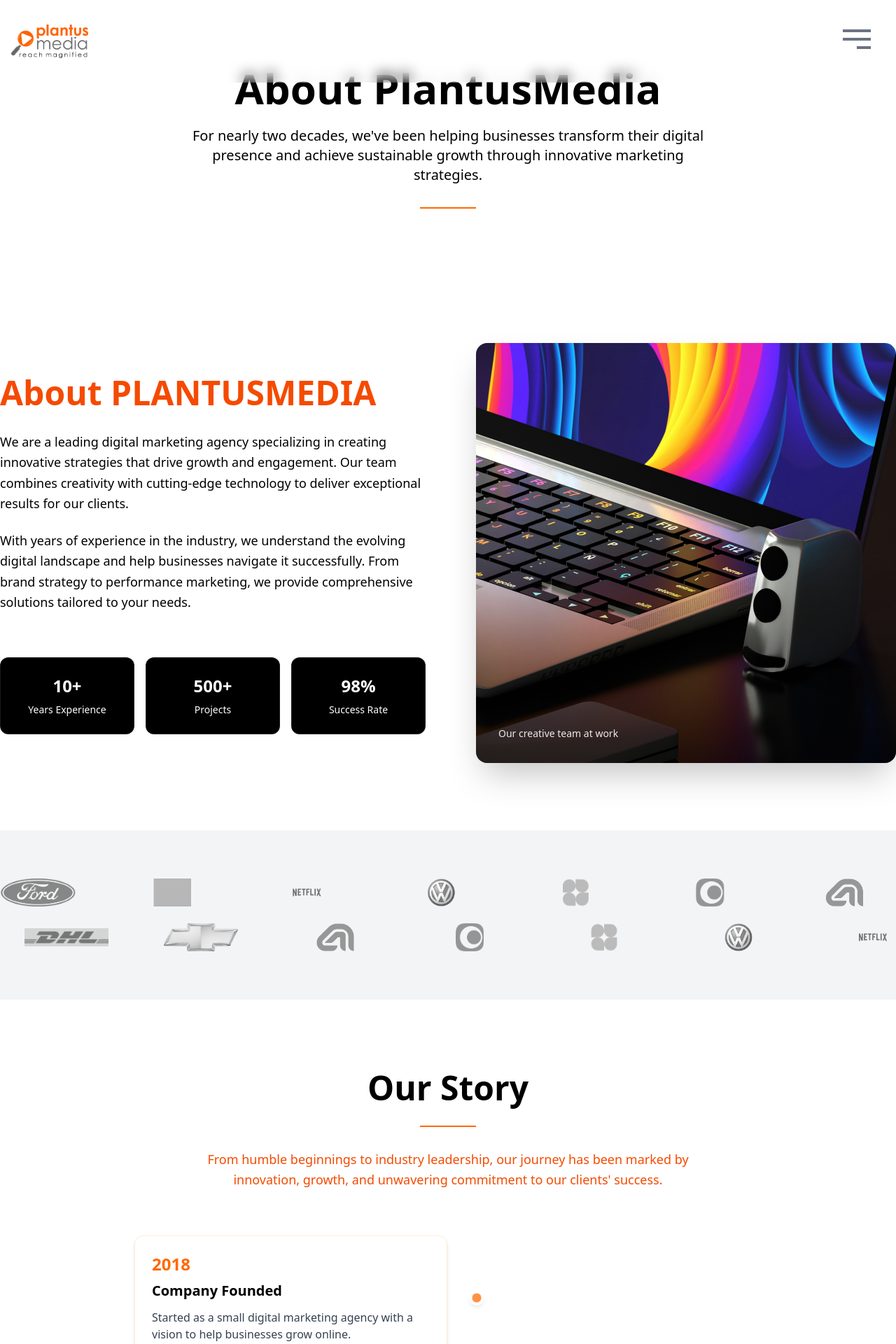
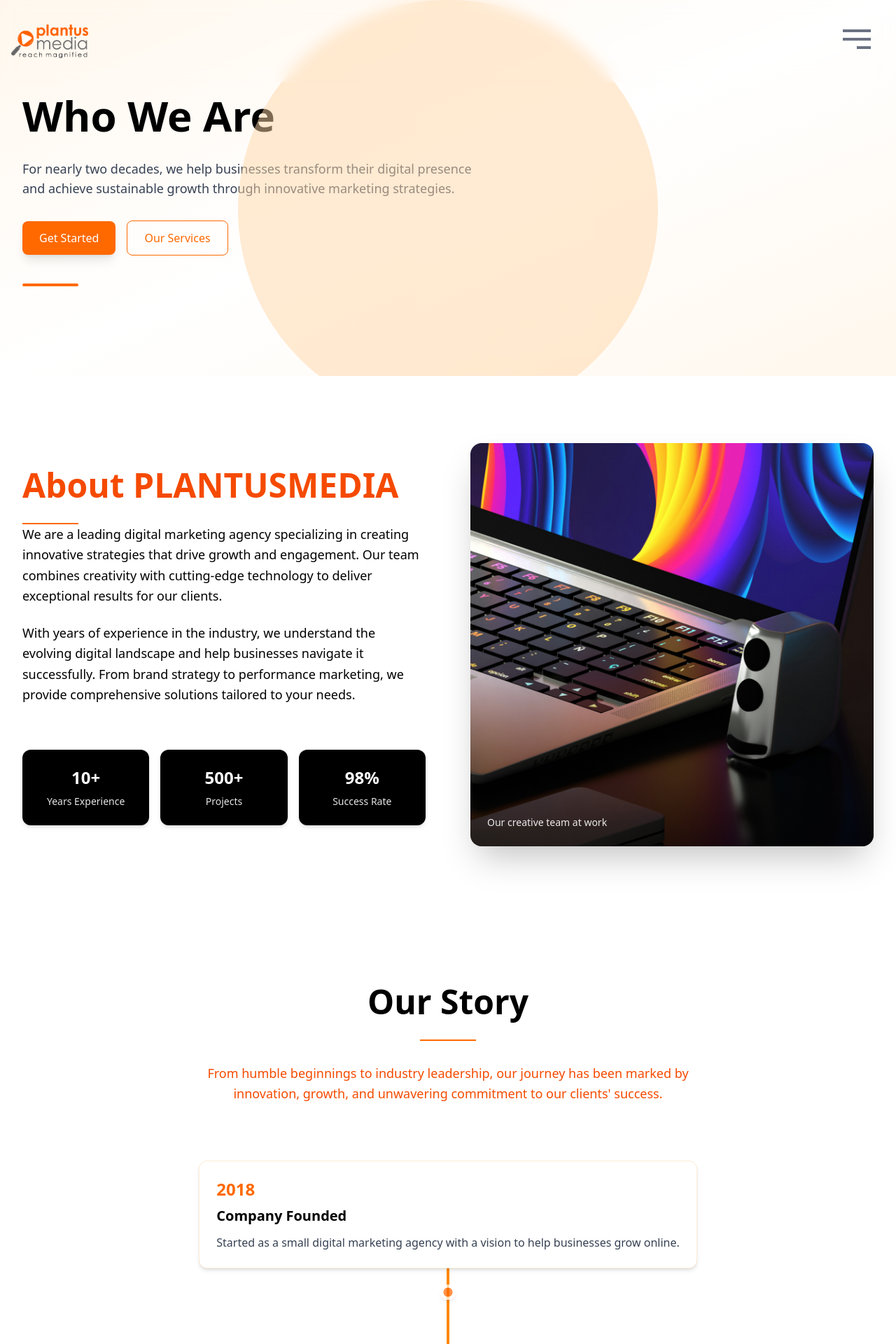
Before and after one commit to Mrpradhanji/NEXA, a Next.js app in the folder app/: page /About in a window 1280 px wide. Shown: the top 1920 px of the page at 70% size. Built offline with nearby package versions, Linux system fonts and the light colour scheme; grey boxes are pictures that could not be loaded.

Commit message:
bug fixed

```diff
--- a/app/app/About/page.tsx
+++ b/app/app/About/page.tsx
@@ -12,14 +12,12 @@
 import { motion, useScroll, useSpring } from "framer-motion";
 import AboutUs from "../components/AboutUs";
 import { InfiniteMovingCardsDemo } from "../components/Testimonials";
-import ClientsMarquee from "../components/ClientsMarquee";
 import Footer from "../components/Footer";
 import CTAButton from "../components/Button";
 
 export default function AboutPage() {
   const ref = useRef(null);
 
-  // Scroll animation for vertical timeline line
   const { scrollYProgress } = useScroll({
     target: ref,
     offset: ["start 200px", "end end"],
@@ -145,59 +143,80 @@
   return (
     <div className="min-h-screen bg-white">
       {/* Hero Section */}
-      <section className="py-24 px-4">
-        <div className="container mx-auto text-center">
+      <section className="relative py-16 sm:py-20 md:py-24 lg:py-32 px-4 sm:px-6 md:px-8 bg-gradient-to-br from-orange-50 via-white to-orange-50 overflow-hidden">
+        <div className="absolute top-0 left-1/2 -translate-x-1/2 w-[300px] h-[300px] sm:w-[400px] sm:h-[400px] md:w-[500px] md:h-[500px] lg:w-[600px] lg:h-[600px] bg-orange-200 opacity-20 rounded-full animate-pulse"></div>
+
+        <div className="container mx-auto flex flex-col-reverse lg:flex-row items-center justify-between gap-12 lg:gap-8">
+          {/* Text Content */}
+          <div className="text-center lg:text-left lg:max-w-xl xl:max-w-2xl">
             <motion.h1
-            initial={{ opacity: 0, y: 30 }}
+              initial={{ opacity: 0, y: 40 }}
               animate={{ opacity: 1, y: 0 }}
               transition={{ duration: 0.8 }}
-            className="text-5xl md:text-6xl font-bold text-black mb-6"
+              className="text-3xl xs:text-4xl sm:text-5xl lg:text-6xl font-extrabold text-black mb-4 sm:mb-6 leading-tight"
             >
-            About PlantusMedia
+              Who We Are
             </motion.h1>
+
             <motion.p
-            initial={{ opacity: 0, y: 30 }}
+              initial={{ opacity: 0, y: 40 }}
               animate={{ opacity: 1, y: 0 }}
               transition={{ duration: 0.8, delay: 0.2 }}
-            className="text-xl text-black max-w-3xl mx-auto mb-8"
+              className="text-base sm:text-lg text-gray-700 mb-6 sm:mb-8"
             >
-            For nearly two decades, we&apos;ve been helping businesses transform
-            their digital presence and achieve sustainable growth through
-            innovative marketing strategies.
+              For nearly two decades, we help businesses transform their digital
+              presence and achieve sustainable growth through innovative
+              marketing strategies.
             </motion.p>
+
             <motion.div
               initial={{ opacity: 0, y: 30 }}
               animate={{ opacity: 1, y: 0 }}
               transition={{ duration: 0.8, delay: 0.4 }}
-            className="w-20 h-0.5 bg-orange-500 mx-auto"
+              className="flex flex-col sm:flex-row justify-center lg:justify-start items-center gap-3 sm:gap-4"
+            >
+              <Link href="/contact" className="w-full sm:w-auto">
+                <button className="bg-orange-500 text-white px-5 sm:px-6 py-2.5 sm:py-3 rounded-lg font-medium shadow-lg hover:bg-orange-600 transition-all w-full">
+                  Get Started
+                </button>
+              </Link>
+              <Link href="/services" className="w-full sm:w-auto">
+                <button className="border border-orange-500 text-orange-500 px-5 sm:px-6 py-2.5 sm:py-3 rounded-lg font-medium hover:bg-orange-50 transition-all w-full">
+                  Our Services
+                </button>
+              </Link>
+            </motion.div>
+
+            <motion.div
+              initial={{ width: 0 }}
+              animate={{ width: 80 }}
+              transition={{ duration: 1, delay: 0.6 }}
+              className="h-1 bg-orange-500 mt-8 sm:mt-10 rounded-full mx-auto lg:mx-0"
             />
+          </div>
         </div>
       </section>
 
       {/* About Us Component */}
       <AboutUs />
 
-      {/* Clients Marquee */}
-      <ClientsMarquee />
-
       {/* Our Story Section with Scroll Animation */}
-      <section className="py-24 px-4 relative">
+      <section className="py-16 sm:py-20 md:py-24 px-4 sm:px-6 md:px-8 relative">
         <div className="absolute inset-0 bg-gradient-to-b from-transparent via-white/5 to-transparent"></div>
 
         <div className="container mx-auto relative" ref={ref}>
-          {/* Heading */}
           <motion.div
             initial={{ opacity: 0, y: 30 }}
             whileInView={{ opacity: 1, y: 0 }}
-            viewport={{ once: true }}
+            viewport={{ once: true, margin: "-50px" }}
             transition={{ duration: 0.6 }}
-            className="text-center mb-16"
+            className="text-center mb-12 sm:mb-16 md:mb-20"
           >
-            <h2 className="text-4xl sm:text-5xl font-bold text-black leading-tight mb-6">
+            <h2 className="text-3xl sm:text-4xl md:text-5xl font-bold text-black leading-tight mb-4 sm:mb-6">
               Our Story
             </h2>
-            <div className="w-20 h-0.5 bg-orange-500 mx-auto mb-8"></div>
-            <p className="text-orange-600 text-lg max-w-3xl mx-auto leading-relaxed">
+            <div className="w-16 sm:w-20 h-0.5 bg-orange-500 mx-auto mb-6 sm:mb-8"></div>
+            <p className="text-orange-600 text-base sm:text-lg max-w-3xl mx-auto leading-relaxed">
               From humble beginnings to industry leadership, our journey has
               been marked by innovation, growth, and unwavering commitment to
               our clients&apos; success.
@@ -205,41 +224,35 @@
           </motion.div>
 
           {/* Timeline */}
-          <div className="relative max-w-4xl mx-auto">
-            {/* Animated vertical line */}
+          <div className="relative max-w-4xl mx-auto px-4 sm:px-6">
             <motion.div
               style={{ scaleY }}
-              className="absolute left-1/2 top-0 w-1 bg-orange-400 origin-top -translate-x-1/2"
+              className="absolute left-1/2 top-0 w-0.5 sm:w-1 bg-orange-400 origin-top -translate-x-1/2 h-full"
             />
-
-            <ol className="space-y-16 relative">
+            <ol className="space-y-12 sm:space-y-16 relative">
               {timeline.map((item, index) => (
                 <motion.li
                   key={index}
-                  initial={{ opacity: 0, x: index % 2 === 0 ? -80 : 80 }}
+                  initial={{ opacity: 0, x: index % 2 === 0 ? -30 : 30 }}
                   whileInView={{ opacity: 1, x: 0 }}
-                  viewport={{ once: true, amount: 0.6 }}
-                  transition={{ duration: 0.6, delay: index * 0.1 }}
-                  className={`relative flex flex-col md:flex-row items-center ${
-                    index % 2 === 0 ? "md:flex-row" : "md:flex-row-reverse"
-                  }`}
+                  viewport={{ once: true, margin: "-50px", amount: 0.3 }}
+                  transition={{ duration: 0.5, delay: index * 0.1 }}
+                  className="relative flex flex-col items-center"
                 >
-                  {/* Card */}
                   <div
-                    className={`flex-1 p-6 bg-white rounded-xl shadow-md hover:shadow-lg border border-orange-100 transition-all duration-300 hover:bg-orange-50 ${
-                      index % 2 === 0 ? "md:mr-8" : "md:ml-8"
-                    }`}
+                    className={`w-full sm:w-auto flex-1 p-5 sm:p-6 bg-white rounded-xl shadow-md hover:shadow-lg border border-orange-100 transition-all duration-300 hover:bg-orange-50`}
                   >
-                    <div className="text-2xl font-bold text-orange-500 mb-2">
+                    <div className="text-xl sm:text-2xl font-bold text-orange-500 mb-2">
                       {item.year}
                     </div>
-                    <h3 className="text-xl font-semibold text-black mb-3">
+                    <h3 className="text-lg sm:text-xl font-semibold text-black mb-2 sm:mb-3">
                       {item.title}
                     </h3>
-                    <p className="text-gray-700">{item.description}</p>
+                    <p className="text-gray-700 text-sm sm:text-base">
+                      {item.description}
+                    </p>
                   </div>
 
-                  {/* Animated Dot */}
                   <motion.div
                     whileInView={{ scale: [1, 1.3, 1], opacity: [0.6, 1, 0.8] }}
                     transition={{
@@ -247,9 +260,8 @@
                       repeat: Infinity,
                       repeatType: "mirror",
                     }}
-                    className="w-5 h-5 bg-orange-500 rounded-full border-4 border-white z-10 shadow-md"
+                    className="w-4 h-4 sm:w-5 sm:h-5 bg-orange-500 rounded-full border-4 border-white z-10 shadow-md my-4 sm:my-6"
                   />
-                  <div className="flex-1"></div>
                 </motion.li>
               ))}
             </ol>
@@ -258,46 +270,50 @@
       </section>
 
       {/* Team Section */}
-      <section className="py-24 px-4 bg-gray-50">
-        <div className="container mx-auto text-center mb-16">
-          <h2 className="text-4xl sm:text-5xl font-bold text-black mb-6">
+      <section className="py-16 sm:py-20 md:py-24 px-4 sm:px-6 md:px-8 bg-gray-50">
+        <div className="container mx-auto text-center mb-12 sm:mb-16">
+          <h2 className="text-3xl sm:text-4xl md:text-5xl font-bold text-black mb-4 sm:mb-6">
             Meet Our Team
           </h2>
-          <div className="w-20 h-0.5 bg-orange-500 mx-auto mb-8"></div>
-          <p className="text-orange-600 text-lg max-w-3xl mx-auto">
+          <div className="w-16 sm:w-20 h-0.5 bg-orange-500 mx-auto mb-6 sm:mb-8"></div>
+          <p className="text-orange-600 text-base sm:text-lg max-w-3xl mx-auto">
             Our diverse team of experts brings creativity, technical expertise,
             and strategic thinking to every project.
           </p>
         </div>
 
-        {/* Team Grid */}
-        <div className="container mx-auto grid grid-cols-1 md:grid-cols-2 lg:grid-cols-4 gap-8">
+        <div className="container mx-auto grid grid-cols-1 sm:grid-cols-2 lg:grid-cols-4 gap-6 sm:gap-6 md:gap-8 px-4 sm:px-6">
           {teamMembers.map((member, index) => (
             <motion.div
               key={index}
-              initial={{ opacity: 0, y: 40 }}
+              initial={{ opacity: 0, y: 30 }}
               whileInView={{ opacity: 1, y: 0 }}
-              viewport={{ once: true }}
-              transition={{ duration: 0.6, delay: index * 0.2 }}
-              className="bg-white p-6 rounded-xl shadow-md hover:shadow-lg transition-all duration-300"
+              viewport={{ once: true, margin: "-50px" }}
+              transition={{ duration: 0.5, delay: index * 0.1 }}
+              className="bg-white p-4 sm:p-5 md:p-6 rounded-xl shadow-md hover:shadow-lg transition-all duration-300"
             >
-              <div className="w-32 h-32 mx-auto mb-6 rounded-full overflow-hidden">
+              <div className="w-24 h-24 sm:w-28 sm:h-28 md:w-32 md:h-32 mx-auto mb-4 sm:mb-6 rounded-full overflow-hidden">
                 <img
                   src={member.image}
                   alt={member.name}
                   className="w-full h-full object-cover"
+                  loading="lazy"
                 />
               </div>
-              <h3 className="text-xl font-bold text-black mb-2">
+              <h3 className="text-lg sm:text-xl font-bold text-black mb-1 sm:mb-2">
                 {member.name}
               </h3>
-              <p className="text-orange-500 font-medium mb-3">{member.role}</p>
-              <p className="text-gray-700 mb-4">{member.bio}</p>
-              <ul className="flex flex-wrap justify-center gap-2">
+              <p className="text-orange-500 text-sm sm:text-base font-medium mb-2 sm:mb-3">
+                {member.role}
+              </p>
+              <p className="text-gray-700 text-sm sm:text-base mb-3 sm:mb-4">
+                {member.bio}
+              </p>
+              <ul className="flex flex-wrap justify-center gap-1.5 sm:gap-2">
                 {member.expertise.map((skill, idx) => (
                   <li
                     key={idx}
-                    className="px-3 py-1 text-sm bg-orange-100 text-orange-700 rounded-full"
+                    className="px-2 py-0.5 sm:px-3 sm:py-1 text-xs sm:text-sm bg-orange-100 text-orange-700 rounded-full whitespace-nowrap"
                   >
                     {skill}
                   </li>
@@ -308,56 +324,58 @@
         </div>
       </section>
 
-      {/* Core Values */}
-      <section className="py-24 px-4 bg-white">
-        <div className="container mx-auto text-center mb-16">
-          <h2 className="text-4xl sm:text-5xl font-bold text-black mb-6">
+      {/* Core Values Section */}
+      <section className="py-16 sm:py-20 md:py-24 px-4 sm:px-6 md:px-8 bg-white">
+        <div className="container mx-auto text-center mb-12 sm:mb-16">
+          <h2 className="text-3xl sm:text-4xl md:text-5xl font-bold text-black mb-4 sm:mb-6">
             Our Core Values
           </h2>
-          <div className="w-20 h-0.5 bg-orange-500 mx-auto mb-8"></div>
-          <p className="text-orange-600 text-lg max-w-3xl mx-auto">
+          <div className="w-16 sm:w-20 h-0.5 bg-orange-500 mx-auto mb-6 sm:mb-8"></div>
+          <p className="text-orange-600 text-base sm:text-lg max-w-3xl mx-auto">
             These guiding principles define who we are, how we work, and what we
             stand for.
           </p>
         </div>
 
-        <div className="container mx-auto grid grid-cols-1 sm:grid-cols-2 lg:grid-cols-3 gap-10">
+        <div className="container mx-auto grid grid-cols-1 sm:grid-cols-2 lg:grid-cols-3 gap-5 sm:gap-6 md:gap-8 px-4 sm:px-6">
           {values.map((value, index) => (
             <motion.div
               key={index}
-              initial={{ opacity: 0, y: 40 }}
+              initial={{ opacity: 0, y: 30 }}
               whileInView={{ opacity: 1, y: 0 }}
-              viewport={{ once: true }}
-              transition={{ duration: 0.6, delay: index * 0.2 }}
-              className="bg-gray-50 p-8 rounded-xl shadow-md hover:shadow-lg transition-all duration-300"
+              viewport={{ once: true, margin: "-50px" }}
+              transition={{ duration: 0.5, delay: index * 0.1 }}
+              className="bg-gray-50 p-5 sm:p-6 md:p-8 rounded-xl shadow-md hover:shadow-lg transition-all duration-300 h-full flex flex-col"
             >
-              <value.icon className="w-12 h-12 text-orange-500 mb-6 mx-auto" />
-              <h3 className="text-xl font-semibold text-black mb-4">
+              <value.icon className="w-10 h-10 sm:w-12 sm:h-12 text-orange-500 mb-4 sm:mb-6 mx-auto" />
+              <h3 className="text-lg sm:text-xl font-semibold text-black mb-2 sm:mb-3">
                 {value.title}
               </h3>
-              <p className="text-gray-700">{value.description}</p>
+              <p className="text-gray-700 text-sm sm:text-base">
+                {value.description}
+              </p>
             </motion.div>
           ))}
         </div>
       </section>
 
       {/* Testimonials */}
-
+      <div className="py-16 sm:py-20 md:py-24">
         <InfiniteMovingCardsDemo />
-
+      </div>
 
       {/* CTA Section */}
-      <section className="py-24 px-4 bg-white text-center text-black">
-        <div className="container mx-auto">
-          <h2 className="text-4xl sm:text-5xl font-bold mb-6">
+      <section className="py-16 sm:py-20 md:py-24 px-4 sm:px-6 md:px-8 bg-white text-center">
+        <div className="container mx-auto max-w-4xl">
+          <h2 className="text-3xl sm:text-4xl md:text-5xl font-bold text-black mb-4 sm:mb-6">
             Ready to Grow with Us?
           </h2>
-          <p className="text-lg max-w-2xl mx-auto mb-10">
+          <p className="text-base sm:text-lg text-gray-700 mb-8 sm:mb-10 max-w-2xl mx-auto">
             Let&apos;s collaborate to create digital experiences that captivate,
             engage, and drive results.
           </p>
-          <Link href="/contact">
-            <div className="mt-16">
+          <Link href="/contact" className="inline-block">
+            <div className="mt-8 sm:mt-12">
               <CTAButton label="Get Started Today" type="1" />
             </div>
           </Link>
--- a/app/app/components/AboutUs.tsx
+++ b/app/app/components/AboutUs.tsx
@@ -5,7 +5,7 @@
 export default function AboutUs() {
   return (
     <section className="py-24 bg-white w-full">
-      <div className="container">
+      <div className="container px-4 sm:px-6 md:px-8 mx-auto">
         <div className="grid grid-cols-1 lg:grid-cols-2 gap-12 lg:gap-16 items-center">
           {/* Left side - Content */}
           <motion.div
@@ -20,46 +20,43 @@
               <h2 className="text-4xl sm:text-5xl font-bold leading-tight text-orange-600">
                 About PLANTUSMEDIA
               </h2>
-              <div className="w-20 h-0.5 bg-white/30 mx-auto lg:mx-0"></div>
+              <div className="w-20 h-0.5 bg-orange-500 mx-auto lg:mx-0"></div>
             </div>
 
             {/* Paragraphs */}
-            <div className="space-y-6">
-              <p className="text-black text-lg leading-relaxed">
-                We are a leading digital marketing agency specializing in creating innovative
-                strategies that drive growth and engagement. Our team combines creativity with
-                cutting-edge technology to deliver exceptional results for our clients.
+            <div className="space-y-6 text-black text-lg leading-relaxed">
+              <p>
+                We are a leading digital marketing agency specializing in
+                creating innovative strategies that drive growth and engagement.
+                Our team combines creativity with cutting-edge technology to
+                deliver exceptional results for our clients.
               </p>
-              <p className="text-black text-lg leading-relaxed">
-                With years of experience in the industry, we understand the evolving digital
-                landscape and help businesses navigate it successfully. From brand strategy
-                to performance marketing, we provide comprehensive solutions tailored to your needs.
+              <p>
+                With years of experience in the industry, we understand the
+                evolving digital landscape and help businesses navigate it
+                successfully. From brand strategy to performance marketing, we
+                provide comprehensive solutions tailored to your needs.
               </p>
             </div>
 
             {/* Stats Cards */}
             <dl className="grid grid-cols-1 sm:grid-cols-3 gap-4 w-full mt-8">
-              <div className="bg-black backdrop-blur-sm rounded-xl p-6 border border-white/10 text-center hover:scale-[1.02] transition-all duration-300 h-full flex flex-col justify-center">
-                <dt className="sr-only">Years Experience</dt>
-                <dd>
-                  <span className="text-white text-2xl font-bold block">10+</span>
-                  <p className="text-white text-sm mt-2">Years Experience</p>
-                </dd>
-              </div>
-              <div className="bg-black backdrop-blur-sm rounded-xl p-6 border border-white/10 text-center hover:scale-[1.02] transition-all duration-300 h-full flex flex-col justify-center">
-                <dt className="sr-only">Projects</dt>
-                <dd>
-                  <span className="text-white text-2xl font-bold block">500+</span>
-                  <p className="text-white text-sm mt-2">Projects</p>
-                </dd>
-              </div>
-              <div className="bg-black backdrop-blur-sm rounded-xl p-6 border border-white/10 text-center hover:scale-[1.02] transition-all duration-300 h-full flex flex-col justify-center">
-                <dt className="sr-only">Success Rate</dt>
-                <dd>
-                  <span className="text-white text-2xl font-bold block">98%</span>
-                  <p className="text-white text-sm mt-2">Success Rate</p>
-                </dd>
-              </div>
+              {[
+                { value: "10+", label: "Years Experience" },
+                { value: "500+", label: "Projects" },
+                { value: "98%", label: "Success Rate" },
+              ].map((stat, idx) => (
+                <div
+                  key={idx}
+                  className="bg-black text-white rounded-xl p-6 text-center hover:scale-[1.02] transition-all duration-300 h-full flex flex-col justify-center shadow-md"
+                >
+                  <dt className="sr-only">{stat.label}</dt>
+                  <dd>
+                    <span className="text-2xl font-bold block">{stat.value}</span>
+                    <p className="text-sm mt-2 opacity-90">{stat.label}</p>
+                  </dd>
+                </div>
+              ))}
             </dl>
           </motion.div>
 
@@ -71,7 +68,7 @@
             transition={{ duration: 0.6, delay: 0.2 }}
             className="relative flex justify-center lg:justify-end"
           >
-            <div className="relative overflow-hidden rounded-2xl shadow-2xl w-full h-full max-w-[600px] aspect-square">
+            <div className="relative overflow-hidden rounded-2xl shadow-2xl w-full max-w-[600px] aspect-[4/3] md:aspect-square">
               <Image
                 src="/images/hero-image.jpg"
                 alt="Creative team at PlantusMedia working together"
@@ -80,12 +77,13 @@
                 className="w-full h-full object-cover"
               />
               <div className="absolute inset-0 bg-gradient-to-t from-black/60 via-transparent to-transparent"></div>
-              <div className="absolute bottom-8 left-8 text-white">
-                <p className="text-sm opacity-90 font-medium">Our creative team at work</p>
+              <div className="absolute bottom-6 left-6 text-white">
+                <p className="text-sm opacity-90 font-medium">
+                  Our creative team at work
+                </p>
               </div>
             </div>
           </motion.div>
-
         </div>
       </div>
     </section>
```
Also changed, not shown: app/app/components/Testimonials.tsx (+31 -21 lines), app/app/industry/page.tsx (+67 -19 lines), app/app/our-works/page.tsx (+0 -9 lines), app/app/services/page.tsx (+32 -12 lines). Lines whose indentation alone changed are shown as unchanged.
